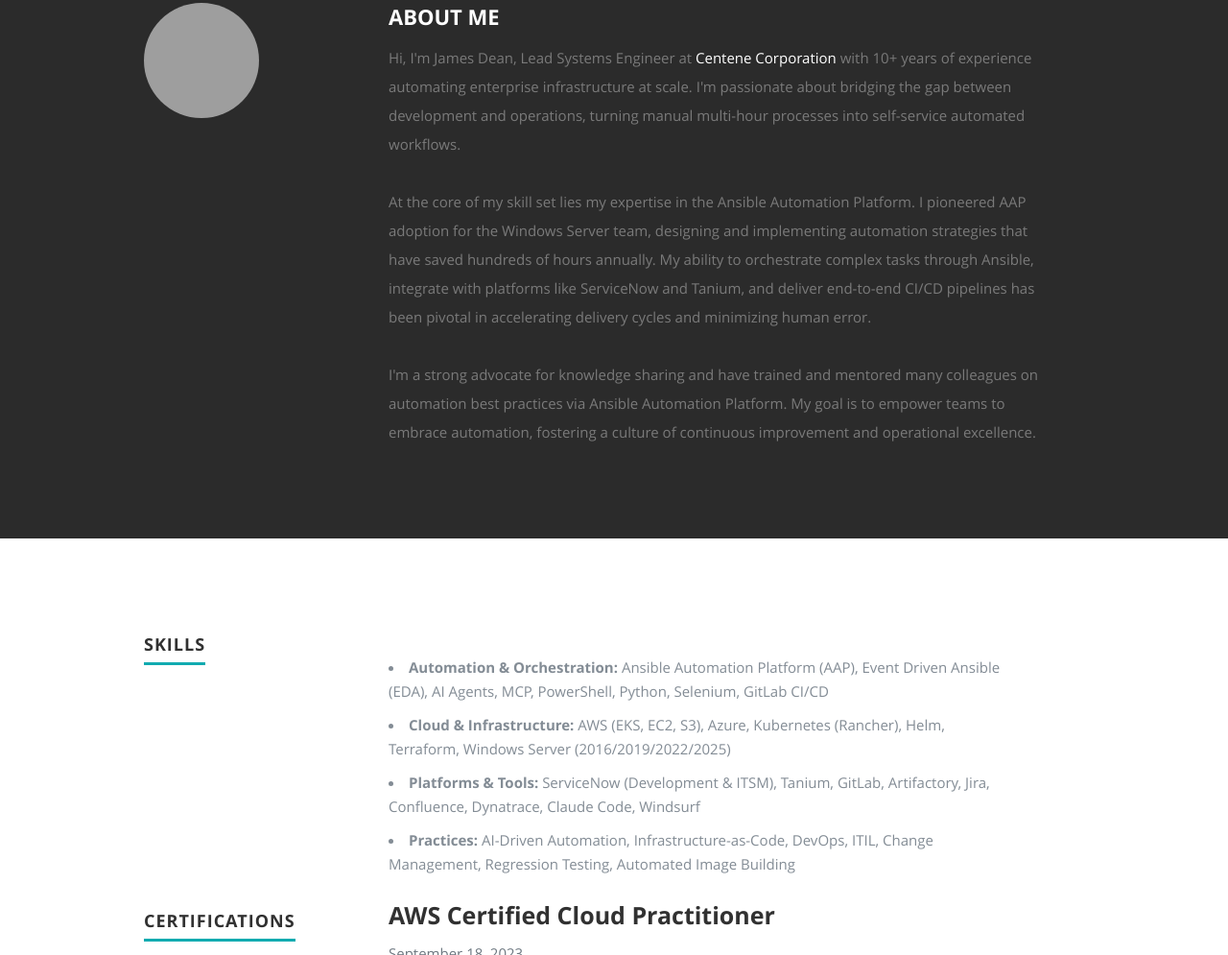
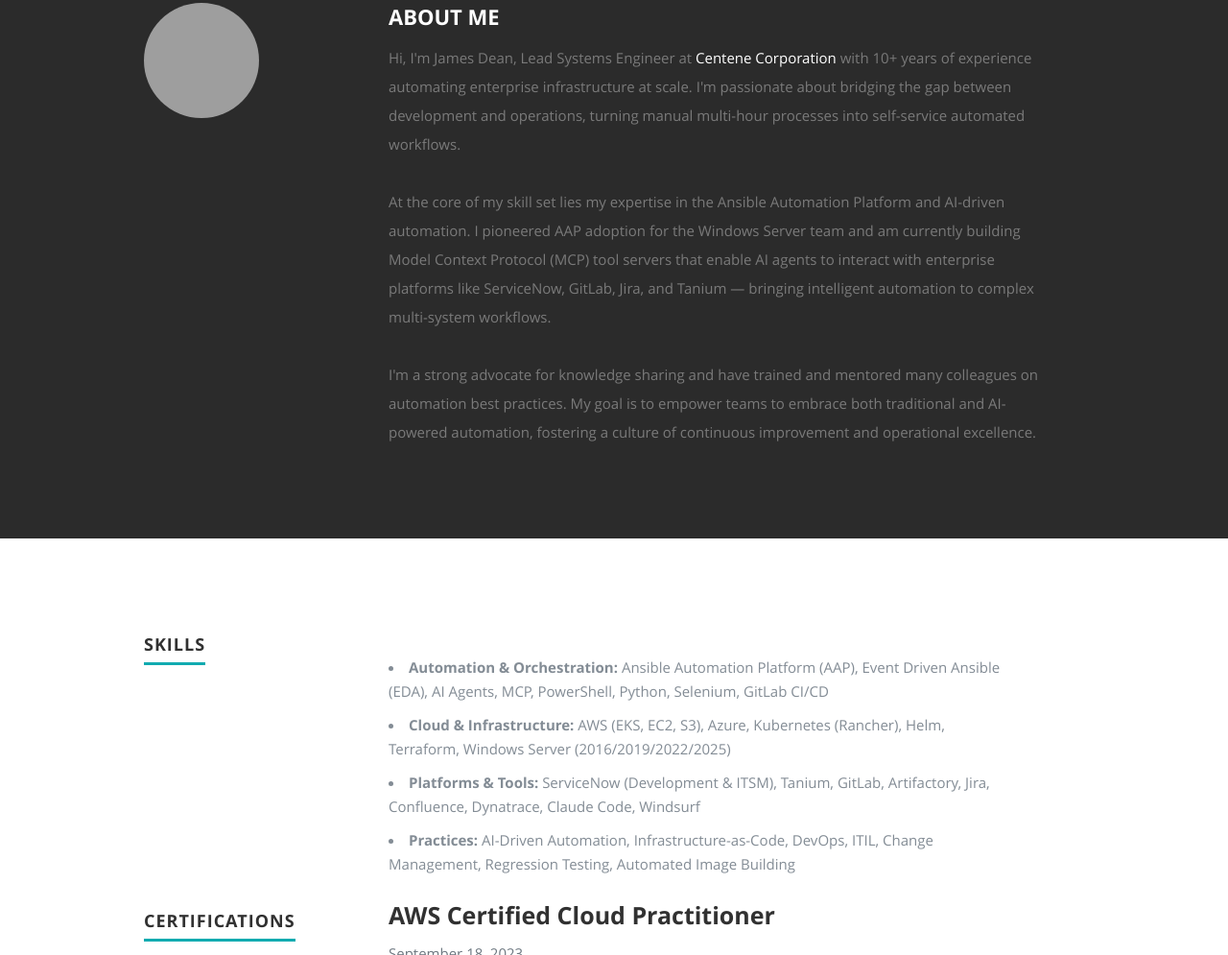
Before and after one commit to drumforgod82/azure-resume, a plain HTML site: page frontend/index.html in a window 1280 px wide. Shown: the part 893-1888 px from the top of the page at 96% size. Drawn offline with nearby package versions, Linux system fonts and the light colour scheme; no server answers; grey boxes are pictures that could not be loaded.

Commit message:
Revise automation expertise and knowledge sharing details
Updated expertise description to include AI-driven automation and Model Context Protocol tool servers.

```diff
--- a/frontend/index.html
+++ b/frontend/index.html
@@ -90,9 +90,9 @@
 
             <p>Hi, I'm James Dean, <span>Lead Systems Engineer at <a href="https://www.centene.com">Centene Corporation</a></span> with 10+ years of experience automating enterprise infrastructure at scale. I'm passionate about bridging the gap between development and operations, turning manual multi-hour processes into self-service automated workflows.</p>
 
-            <p>At the core of my skill set lies my expertise in the Ansible Automation Platform. I pioneered AAP adoption for the Windows Server team, designing and implementing automation strategies that have saved hundreds of hours annually. My ability to orchestrate complex tasks through Ansible, integrate with platforms like ServiceNow and Tanium, and deliver end-to-end CI/CD pipelines has been pivotal in accelerating delivery cycles and minimizing human error.</p>
+            <p>At the core of my skill set lies my expertise in the Ansible Automation Platform and AI-driven automation. I pioneered AAP adoption for the Windows Server team and am currently building Model Context Protocol (MCP) tool servers that enable AI agents to interact with enterprise platforms like ServiceNow, GitLab, Jira, and Tanium — bringing intelligent automation to complex multi-system workflows.</p>
 
-            <p>I'm a strong advocate for knowledge sharing and have trained and mentored many colleagues on automation best practices via Ansible Automation Platform. My goal is to empower teams to embrace automation, fostering a culture of continuous improvement and operational excellence.</p>
+            <p>I'm a strong advocate for knowledge sharing and have trained and mentored many colleagues on automation best practices. My goal is to empower teams to embrace both traditional and AI-powered automation, fostering a culture of continuous improvement and operational excellence.</p>
 
          </div> <!-- end .main-col -->
 
```
